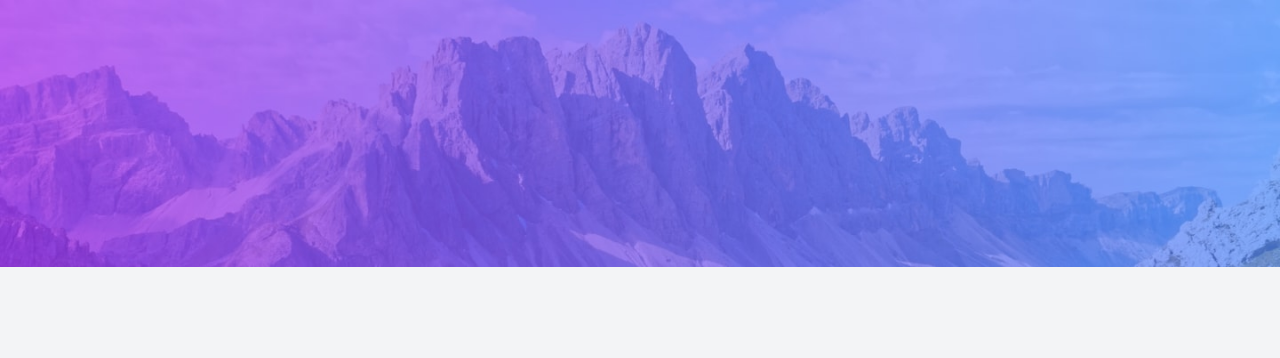
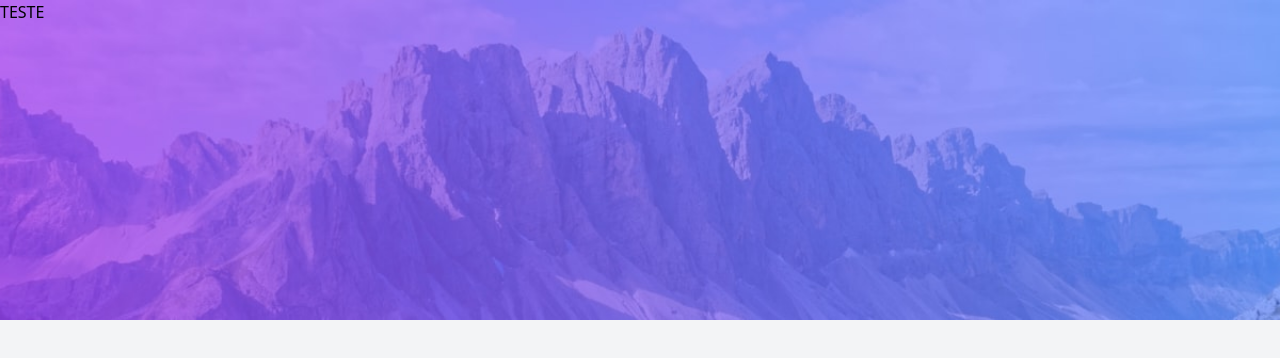
Before and after one commit to GabrielaMendes/vue-todo-list, a Vue app: page / in a window 1280 px wide. Shown: the top 358 px of the page. Built offline with nearby package versions, Linux system fonts and the light colour scheme.

Commit message:
redoing background image loading
Removed img tag
Added a div with bg-image and ajusted classes

```diff
--- a/src/App.vue
+++ b/src/App.vue
@@ -3,16 +3,13 @@
 <template>
   <div class="bg-gray-100 min-w-screen min-h-screen relative">
     <!-- Background Picture -->
-    <picture>
-      <source
-        media="(min-width:640px)"
-        srcset="@/assets/images/bg-desktop-light.jpg"
-        class="w-full h-auto object-cover absolute"
-      />
-      <img
-        src="@/assets/images/bg-mobile-light.jpg"
-        class="w-full h-auto object-cover absolute"
-      />
-    </picture>
+    <div
+      class="bg-[url('src/assets/images/bg-mobile-light.jpg')] bg-no-repeat bg-top bg-cover w-full h-72 md:bg-[url('src/assets/images/bg-desktop-light.jpg')] md:h-80"
+    >
+      <!-- App Content -->
+      <div class="container">
+        TESTE
+      </div>
+    </div>
   </div>
 </template>
```
